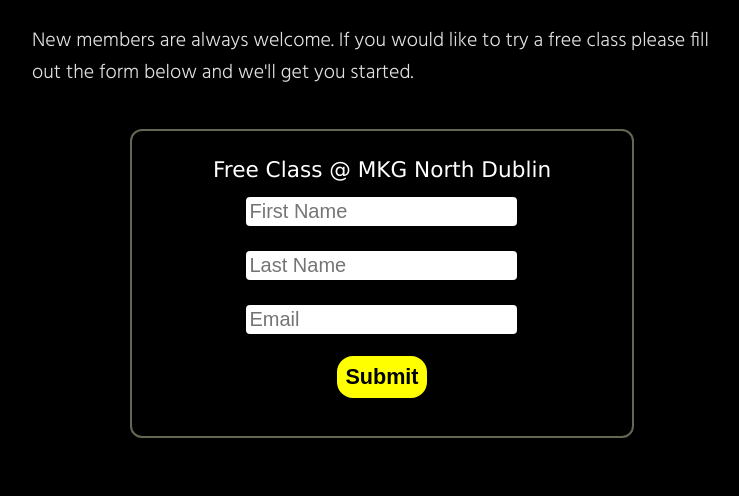
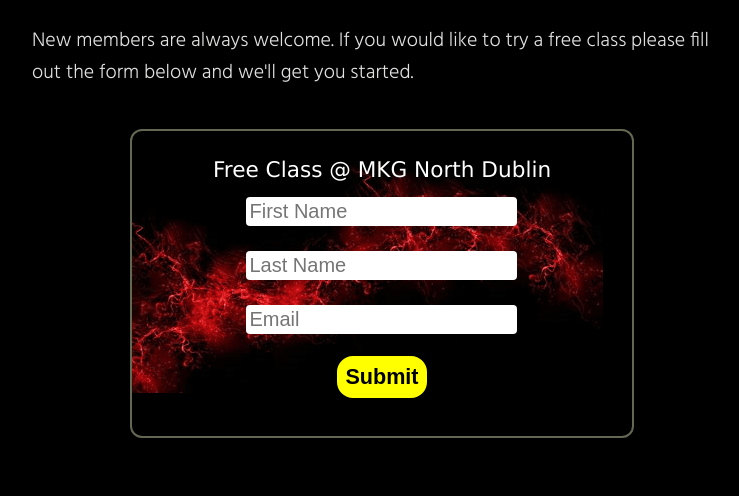
Before and after one commit to DaveCaulfield/mkg-north-dublin-martial-arts, a plain HTML site: page classes.html in a window 1280 px wide. Shown: the part 1580-2076 px from the top of the page, without its empty margins (258-997 px from the left). Drawn offline with Linux system fonts and the light colour scheme.

Commit message:
Fix free class img file path

```diff
--- a/assets/css/style.css
+++ b/assets/css/style.css
@@ -386,7 +386,7 @@ nav a:hover {
     color:white;
     padding-top: 15px;
     padding-bottom: 15px;
-    background-image: url("../../images/image-free-class.PNG");
+    background-image: url("../../assets/images/image-free-class.PNG");
    /*background-color: rgb(20, 12, 12);*/
     background-repeat: no-repeat;
     background-size: fill;
```
